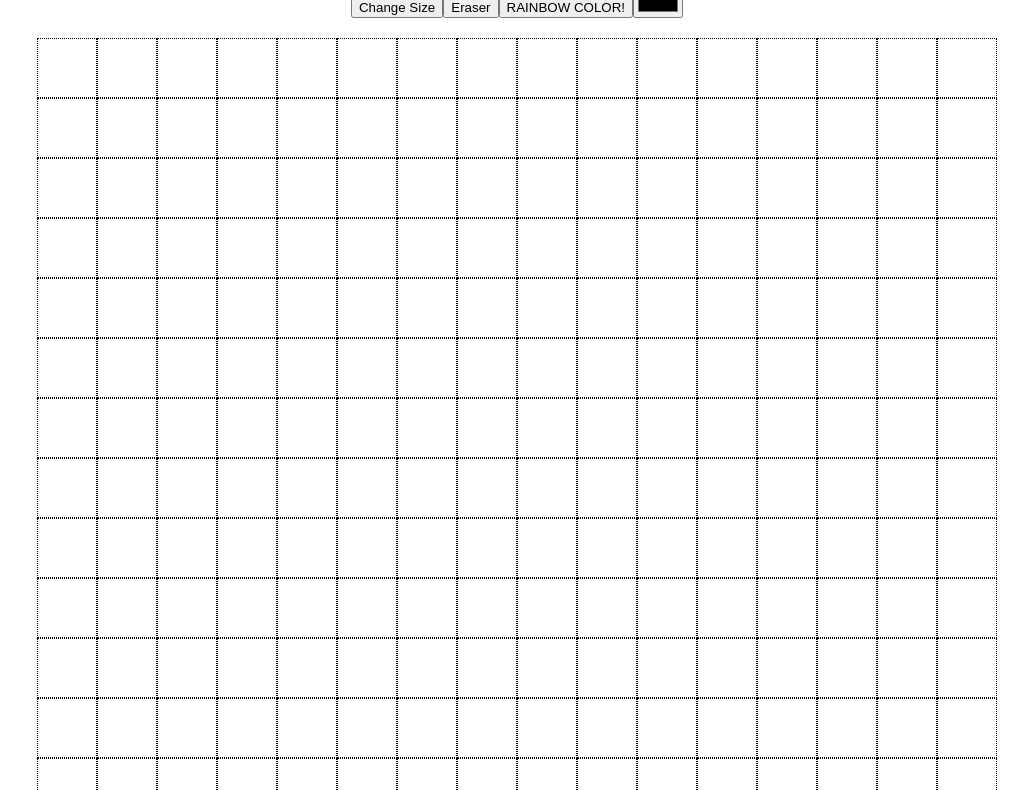
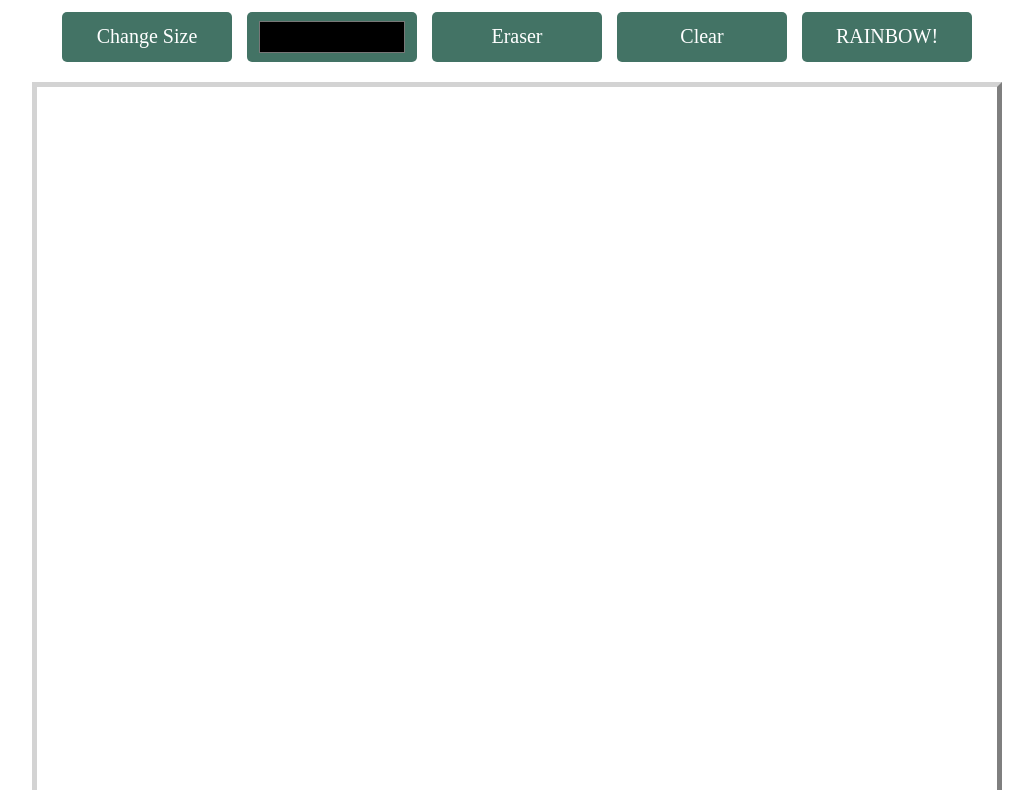
Before and after one commit to HiDeny/Etch-A-Sketch, a plain HTML site: page index.html in a window 1280 px wide. Shown: the part 89-879 px from the top of the page, without its empty margins (123-1156 px from the left). Drawn offline with Linux system fonts and the light colour scheme; a web font is replaced by a local one.

Commit message:
Fully working version ready

```diff
--- a/index.js
+++ b/index.js
@@ -25,9 +25,11 @@ const body = document.querySelector('body');
 
 
 const divBtns = document.createElement('div');
+divBtns.setAttribute('class', 'divBtns');
 const btnSizeChange = document.createElement('button');
 const btnEraser = document.createElement('button');
 const btnRainbowColor = document.createElement('button');
+const btnClear = document.createElement('button');
 
 const colorPicker = document.createElement('input');
 colorPicker.setAttribute('type', 'color');
@@ -49,13 +51,17 @@ body.onmouseup = () => mouseDown = false;
 btnSizeChange.textContent = 'Change Size';
 btnSizeChange.addEventListener('click', changeSize);
 
+let option = 16;
+
 function changeSize() {
-    let option = window.prompt('Select Size (no bigger then 100)');
-    option == null ? option = 16 : option = option;
+    option = window.prompt('Select Size (no bigger then 100)');
+    option == null || option == '' ? option = 16 : option = option;
     if (option <= 100) {
         container.innerHTML = '';
+        console.log(option);
         createGrid(option)
     } else {
+        console.log(option);
         changeSize();
     }
  }
@@ -114,8 +120,14 @@ colorPicker.addEventListener('change', (e) => {
 
 
 
-btnRainbowColor.innerText = 'RAINBOW COLOR!';
+btnRainbowColor.innerText = 'RAINBOW!';
 btnRainbowColor.addEventListener('click', () => currentModeNormal = false);
+
+btnClear.innerText = 'Clear';
+btnClear.addEventListener('click', () => {
+    container.innerHTML = '';
+    createGrid(option);
+});
 
 
 
@@ -124,6 +136,7 @@ btnRainbowColor.addEventListener('click', () => currentModeNormal = false);
 // Add elements
 body.insertBefore(divBtns, container);
 divBtns.appendChild(btnSizeChange);
+divBtns.appendChild(colorPicker);
 divBtns.appendChild(btnEraser);
+divBtns.appendChild(btnClear);
 divBtns.appendChild(btnRainbowColor);
-divBtns.appendChild(colorPicker);
--- a/style.css
+++ b/style.css
@@ -1,9 +1,25 @@
-/* * {
-    border: 0.1px red solid;
-} */
+/* Fonts */
+@font-face {
+    font-family: 'Pacifico';
+    font-style: normal;
+    font-weight: 400;
+    src: url(https://fonts.gstatic.com/s/pacifico/v22/FwZY7-Qmy14u9lezJ-6H6MmBp0u-.woff2) format('woff2');
+    unicode-range: U+0000-00FF, U+0131, U+0152-0153, U+02BB-02BC, U+02C6, U+02DA, U+02DC, U+2000-206F, U+2074, U+20AC, U+2122, U+2191, U+2193, U+2212, U+2215, U+FEFF, U+FFFD;
+}
 
 html {
     text-align: center;
+    font-family: Helvetica;
+}
+
+body {
+    height: 1500px;
+}
+
+h1 {
+    font-size: 40px;
+    font-family: 'Pacifico';
+    color: #1B3C40;
 }
 
 .container {
@@ -12,12 +28,13 @@ html {
     display: flex;
     flex-direction: column;
     margin: 20px auto;
+    border: 5px outset lightgrey;
 
 }
 
 .cell {
     flex: 1 1 auto;
-    border: 0.00001px dotted black;
+
 }
 
 .row {
@@ -27,3 +44,31 @@ html {
     justify-content: stretch;
     align-content: stretch;
 }
+
+button, input {
+    height: 50px;
+    width: 170px;
+    font-size: 20px;
+    background-color: #437365;
+    color: white;
+    border-radius: 5px;
+    border: none;
+    font-family: 'Pacifico';
+}
+
+input {
+    padding: 5px 10px;
+}
+
+button:hover {
+    background-color: #325952;
+}
+
+.divBtns {
+    margin: 0px auto;
+    width: 80%;
+    display: flex;
+    justify-content: center;
+    gap: 15px;
+
+}
```
Also changed, not shown: 1 other file.
